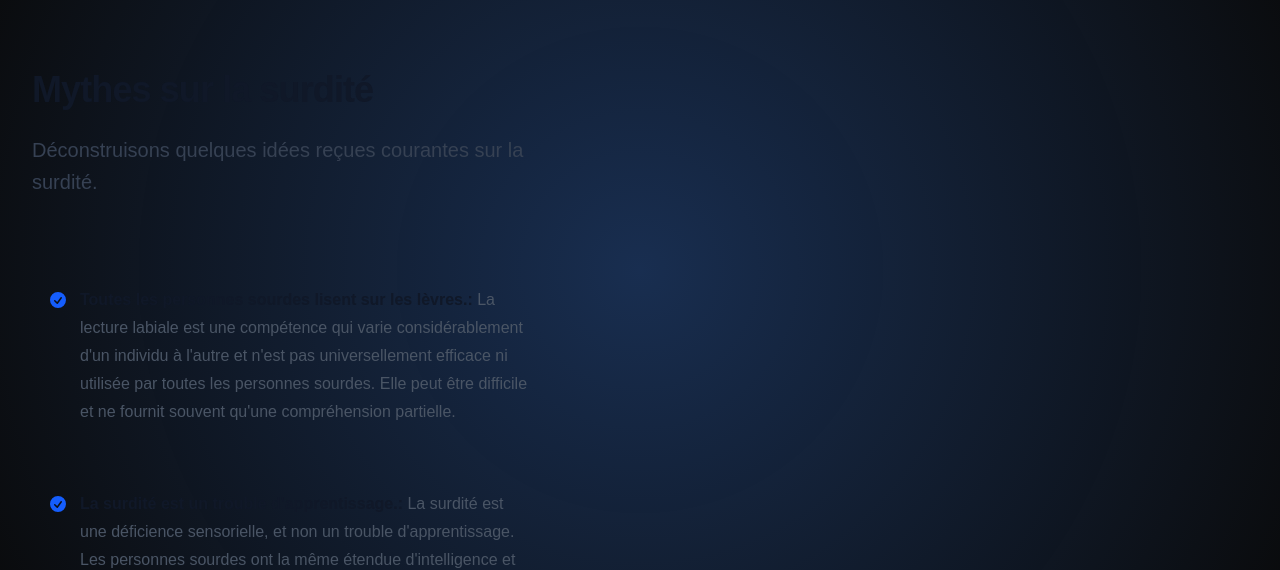
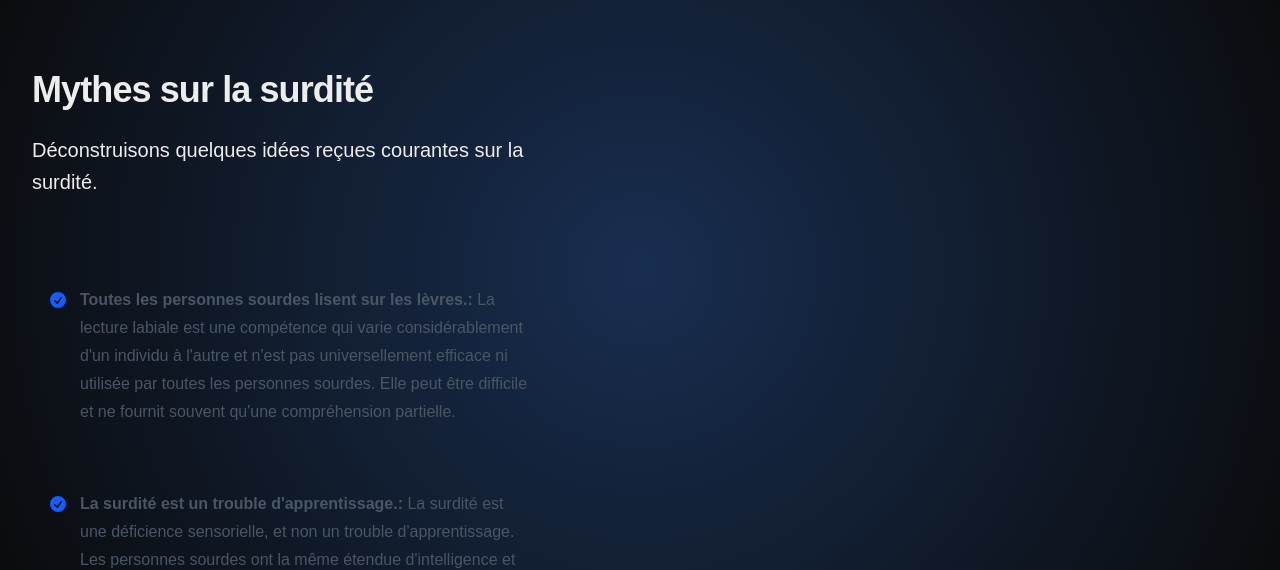
Before and after one commit to lotus64yt/entend-tu, a Next.js app: page /myths in a window 1280 px wide. Shown: the part 130-700 px from the top of the page. Built offline with nearby package versions, Linux system fonts and the light colour scheme.

Commit message:
feat: myth title color change

```diff
--- a/src/app/myths/page.tsx
+++ b/src/app/myths/page.tsx
@@ -35,12 +35,12 @@ export default function MythsPage() {
           <div className="lg:pr-4">
             <div className="lg:max-w-lg">
               <FadeIn>
-                <h1 className="mt-2 text-3xl font-bold tracking-tight text-gray-900 dark:text-white sm:text-4xl">
+                <h1 className="mt-2 text-3xl font-bold tracking-tight sm:text-4xl">
                   {t("myths.title")}
                 </h1>
               </FadeIn>
               <FadeIn delay={0.1}>
-                <p className="mt-6 text-xl leading-8 text-gray-700 dark:text-gray-300">
+                <p className="mt-6 text-xl leading-8">
                   {t("myths.description")}
                 </p>
               </FadeIn>
@@ -70,7 +70,7 @@ export default function MythsPage() {
                         />
                       </svg>
                       <span>
-                        <strong className="font-semibold text-gray-900 dark:text-white">
+                        <strong className="font-semibold">
                           {t(myth.nameKey)}:
                         </strong>{" "}
                         {t(myth.descriptionKey)}
```
